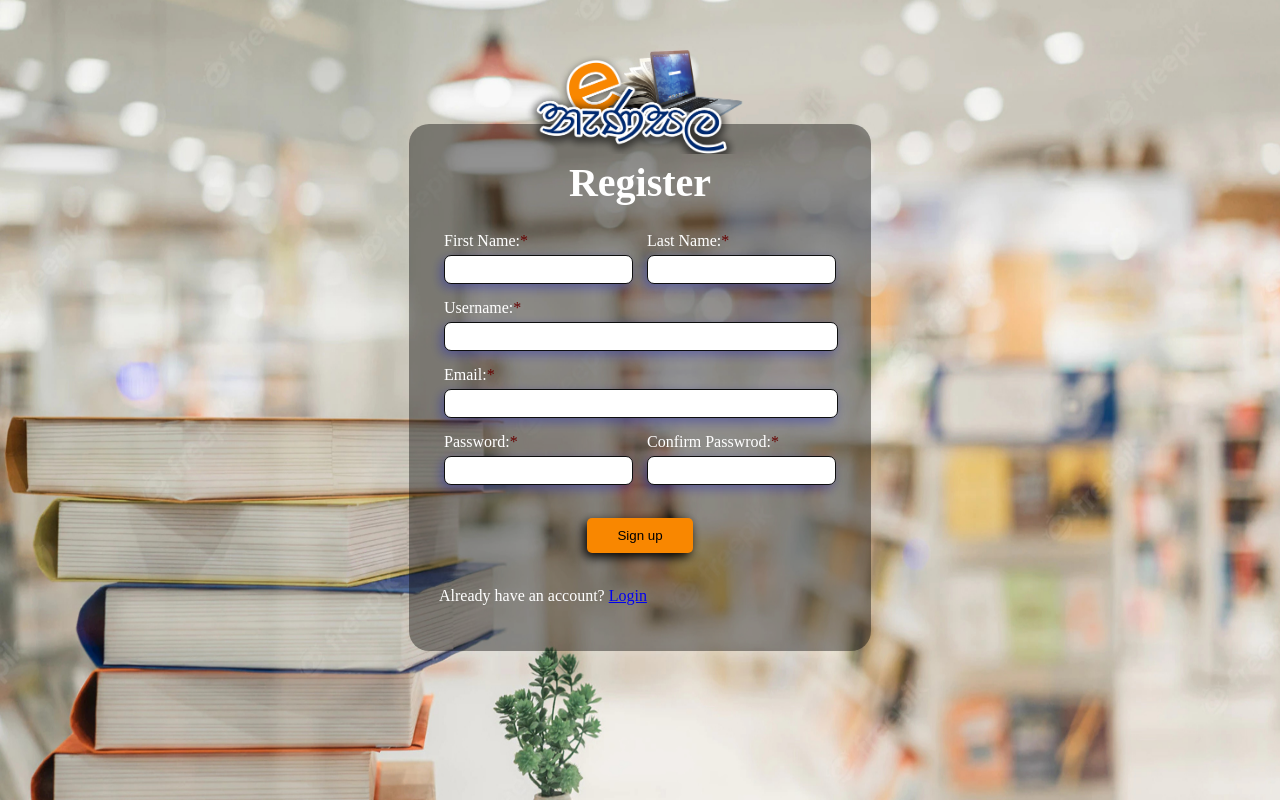
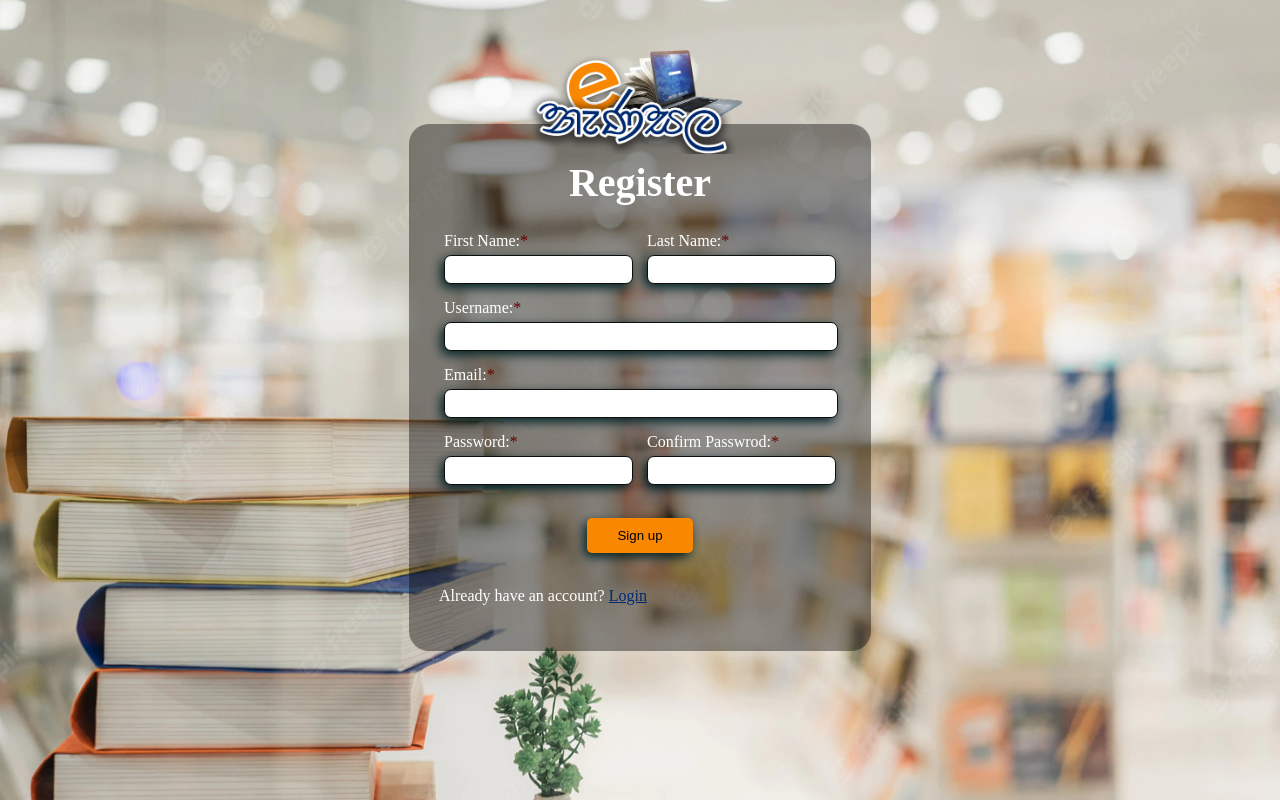
Before and after one commit to SandupaAbeywardana/Library-Management-System, a PHP site: page /html/Register.html in a window 1280 px wide. Run offline with PHP 8.4, Linux system fonts and the light colour scheme.

Commit message:
reg css update

```diff
--- a/css/Register.css
+++ b/css/Register.css
@@ -63,6 +63,13 @@ body{
     margin-bottom: 8px;
 }
 
+#regForm p a{
+    text-decoration: none;
+    text-decoration: underline;
+    color: #002a70;
+    transition: 0.3s;
+}
+
 .name{
     display: inline-block;
     text-align: left;
@@ -82,7 +89,7 @@ input{
     padding-left: 8px;
     margin-bottom: 15px;
     border: 1px solid rgb(13, 14, 14);
-    box-shadow: -3px 4px 11px #000cc554;
+    box-shadow: -3px 4px 11px #002125;
     height: 25px;
 }
 
@@ -98,7 +105,7 @@ input{
     border: none;
     border-radius: 5px;
     padding: 10px 30px;
-    box-shadow: -3px 4px 11px black;
+    box-shadow: -3px 4px 11px #002125;
     background-color: #f98700;
     transition: 0.4s;
 }
```
